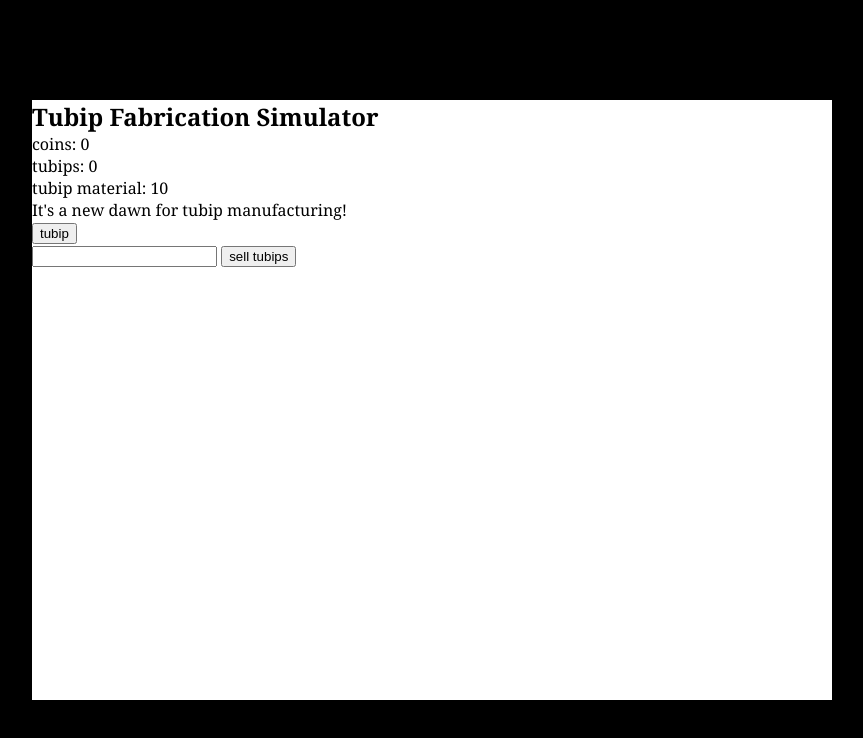
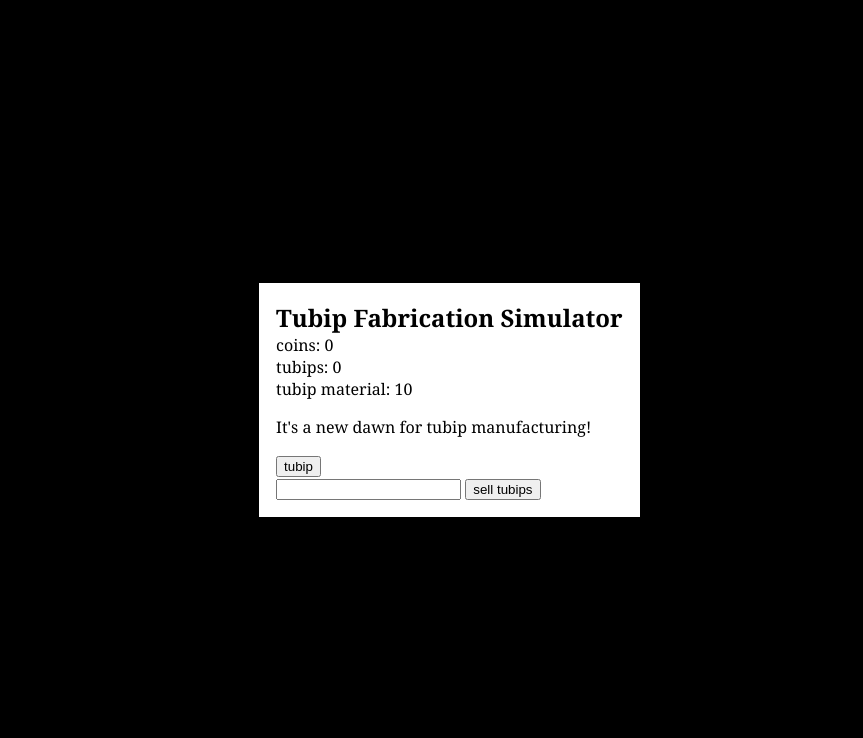
Before and after one commit to hs7t/tubip-fabrication-simulator, a Svelte app: page / in a window 1280 px wide. Shown: the top 738 px of the page, without its empty margins (208-1071 px from the left). Built offline with nearby package versions, Linux system fonts and the light colour scheme.

Commit message:
improve semantics, add styling

```diff
--- a/src/App.svelte
+++ b/src/App.svelte
@@ -20,22 +20,26 @@
     <p>{currentHeadline.text}</p>
   </section>
 
-  <section id="shareholder-value-creation">
-      <Machine onEnter={() => { handleTubipGeneration() }} machineType={game.state.machineType} />
-  </section>
+  <section id="economy">
+    <section id="shareholder-value-creation">
+        <Machine onEnter={() => { handleTubipGeneration() }} machineType={game.state.machineType} />
+    </section>
 
-  <section id="market">
+    <section id="market">
       <NumberInput buttonLabel="sell tubips" onEnter={(response) => { handleTubipSale(response) }} allowNegatives={false}></NumberInput>
     </section>
+  </section>
 </main>
 
 <style>
   main {
     background-color: white;
-    width: min(100vw, 100vh);
-    height: min(75vw, 75vh);
-    aspect-ratio: 4 / 3;
-    padding: auto;
-    overflow: scroll;
+    padding: 5%;
+
+    min-width: 100%;
+
+    display: flex;
+    flex-direction: column;
+    gap: 1rem;
   }
 </style>
```
